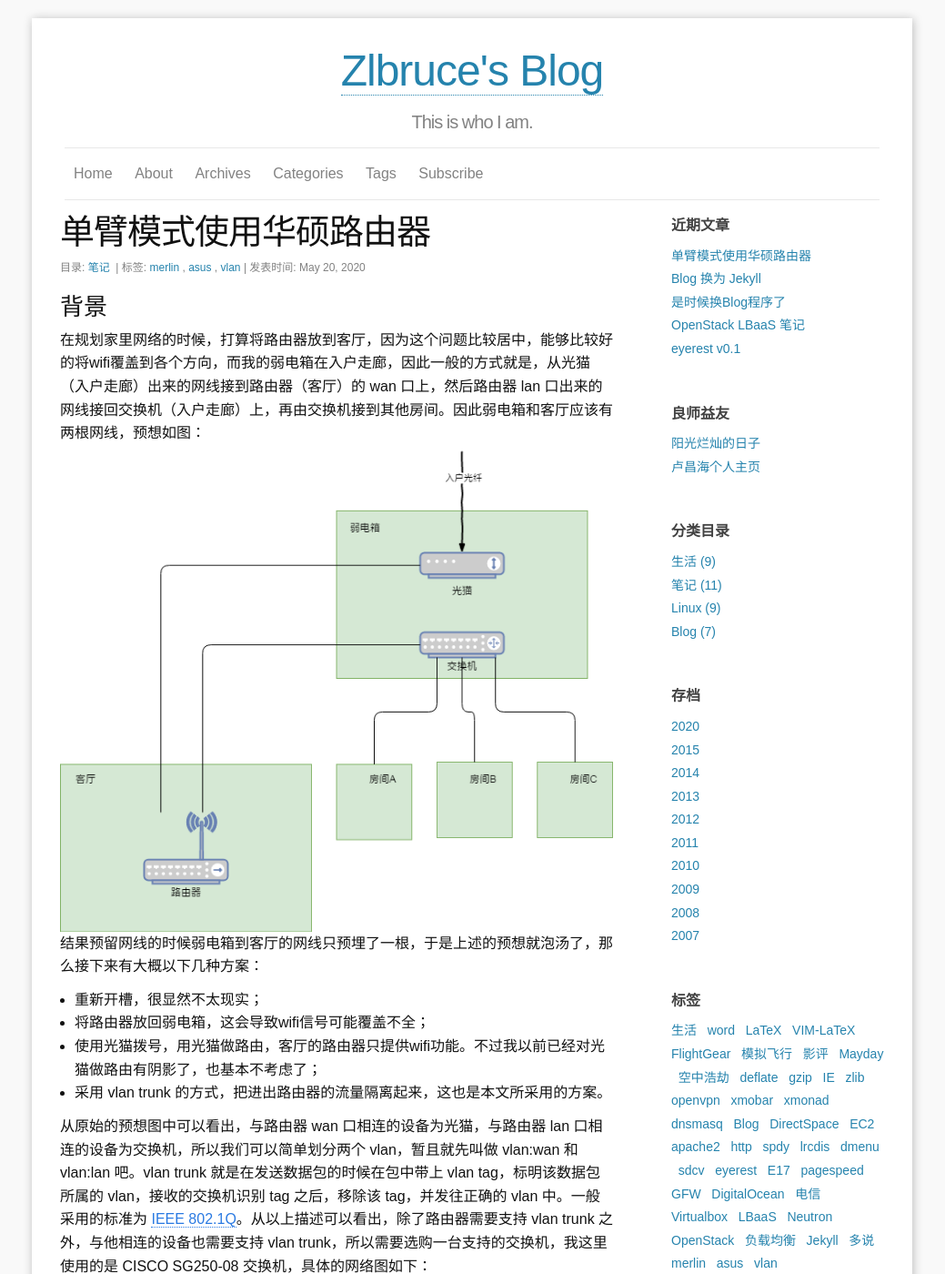
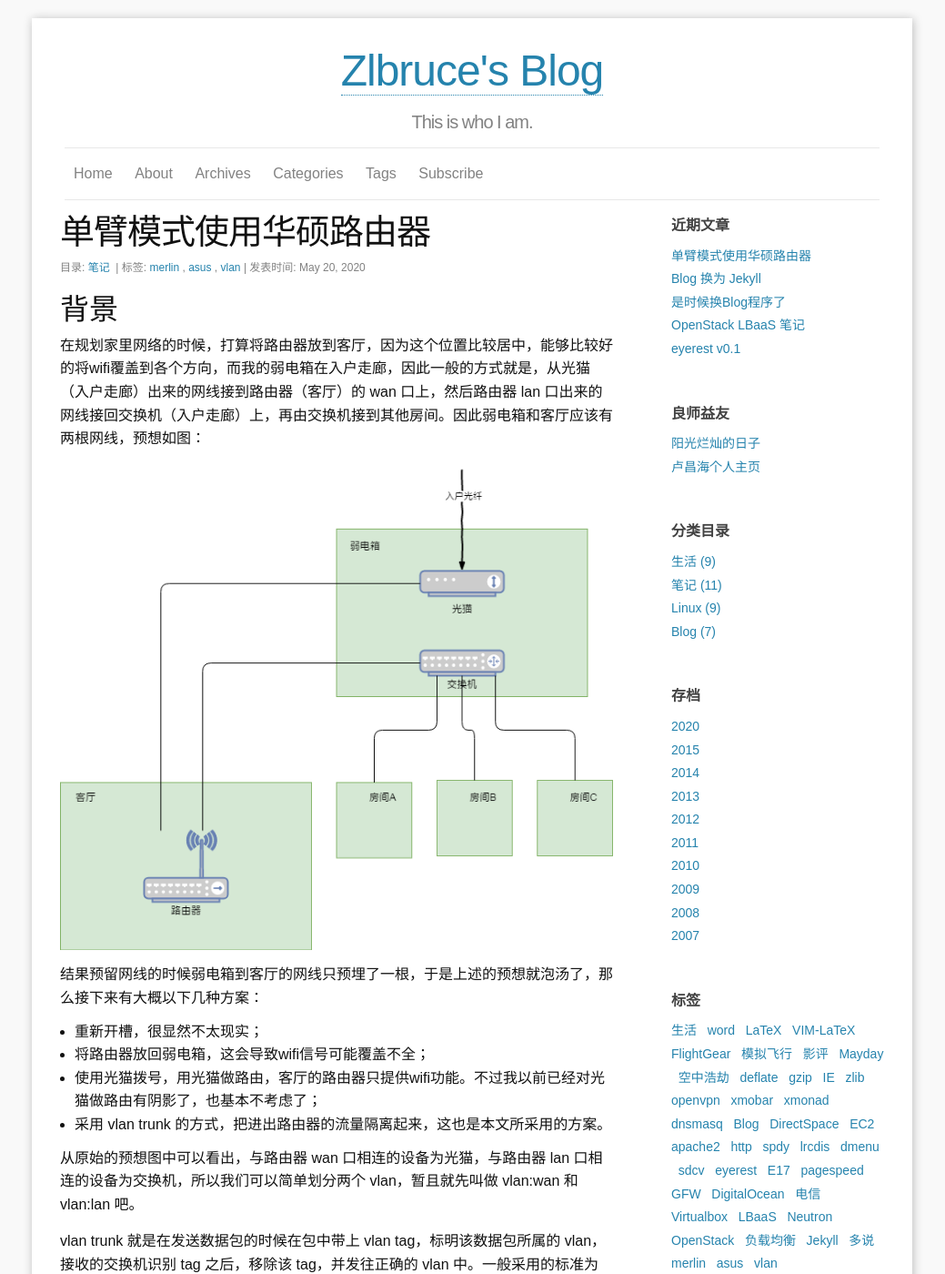
Before and after one commit to zlbruce/zlbruce.github.io, a Jekyll site: the page built from _posts/2020-05-20-one-arm-routing-merlin-asus.md, in a window 1280 px wide and 1400 px high. Shown: the whole window at 91% size, without its empty margins (121-1160 px from the left). Built offline with Jekyll 4.4.1, drawn with Linux system fonts in a browser that asks for light colours; comment, search, counter and statistics services are not loaded; some of the changed text lies outside the part shown.

Commit message:
修正笔误与格式

````diff
--- a/_posts/2020-05-20-one-arm-routing-merlin-asus.md
+++ b/_posts/2020-05-20-one-arm-routing-merlin-asus.md
@@ -9,46 +9,61 @@
   - asus
   - vlan
 ---
-### 背景
-在规划家里网络的时候，打算将路由器放到客厅，因为这个问题比较居中，能够比较好的将wifi覆盖到各个方向，而我的弱电箱在入户走廊，因此一般的方式就是，从光猫（入户走廊）出来的网线接到路由器（客厅）的 wan 口上，然后路由器 lan 口出来的网线接回交换机（入户走廊）上，再由交换机接到其他房间。因此弱电箱和客厅应该有两根网线，预想如图：
+## 背景
+在规划家里网络的时候，打算将路由器放到客厅，因为这个位置比较居中，能够比较好的将wifi覆盖到各个方向，而我的弱电箱在入户走廊，因此一般的方式就是，从光猫（入户走廊）出来的网线接到路由器（客厅）的 wan 口上，然后路由器 lan 口出来的网线接回交换机（入户走廊）上，再由交换机接到其他房间。因此弱电箱和客厅应该有两根网线，预想如图：
+
 ![plan]({{ site.url }}/images/2020-05/home-networking-plan.png)
+
 结果预留网线的时候弱电箱到客厅的网线只预埋了一根，于是上述的预想就泡汤了，那么接下来有大概以下几种方案：
 * 重新开槽，很显然不太现实；
 * 将路由器放回弱电箱，这会导致wifi信号可能覆盖不全；
 * 使用光猫拨号，用光猫做路由，客厅的路由器只提供wifi功能。不过我以前已经对光猫做路由有阴影了，也基本不考虑了；
 * 采用 vlan trunk 的方式，把进出路由器的流量隔离起来，这也是本文所采用的方案。
 
-从原始的预想图中可以看出，与路由器 wan 口相连的设备为光猫，与路由器 lan 口相连的设备为交换机，所以我们可以简单划分两个 vlan，暂且就先叫做 vlan:wan 和 vlan:lan 吧。vlan trunk 就是在发送数据包的时候在包中带上 vlan tag，标明该数据包所属的 vlan，接收的交换机识别 tag 之后，移除该 tag，并发往正确的 vlan 中。一般采用的标准为 [IEEE 802.1Q][1]。从以上描述可以看出，除了路由器需要支持 vlan trunk 之外，与他相连的设备也需要支持 vlan trunk，所以需要选购一台支持的交换机，我这里使用的是 CISCO SG250-08 交换机，具体的网络图如下：
+从原始的预想图中可以看出，与路由器 wan 口相连的设备为光猫，与路由器 lan 口相连的设备为交换机，所以我们可以简单划分两个 vlan，暂且就先叫做 vlan:wan 和 vlan:lan 吧。
+
+vlan trunk 就是在发送数据包的时候在包中带上 vlan tag，标明该数据包所属的 vlan，接收的交换机识别 tag 之后，移除该 tag，并发往正确的 vlan 中。一般采用的标准为 [IEEE 802.1Q][1]。
+
+从以上描述可以看出，除了路由器需要支持 vlan trunk 之外，与他相连的设备也需要支持 vlan trunk，所以需要选购一台支持的交换机，我这里使用的是 CISCO SG250-08 交换机，具体的网络图如下：
+
 ![vlan]({{ site.url }}/images/2020-05/home-networking.png)
-### RT-AC88U 的设置
+
+## RT-AC88U 的设置
 基本的想法确定之后，接下来就看看如何配置。首先，我的路由器型号为 RT-AC88U，我们先看看路由器的架构：
+
 ![asus]({{ site.url }}/images/2020-05/asus.png)
+
 可以简单的认为整个路由器由两部分组成，switch 和 linux 系统，路由器对外的网口都是插到的这个 switch，switch 上 8 号网口与 linux 系统的 eth0 网口相连，在路由器上使用`robocfg show`命令查看：
-```
+{% highlight bash %}
 VLANs: BCM5301x enabled mac_check mac_hash
    1: vlan1: 0 1 2 3 5 7 8t
    2: vlan2: 4 8u
-```
+{% endhighlight %}
+
 可以看到这个 switch 本身就划分了两个 vlan：vlan1 和 vlan2，而这个 8 号网口与 linux 的 eth0 口其实就用了 vlan trunk 通信，vlan1 的数据从 8 口收发的时候是带上了 tag 的，而 vlan2 的数据从 8 口收发的时候是不带 tag 的。另外 4 口其实对应的是路由器面板上 wan 口，所以其实路由器本身划分的两个 vlan，vlan1 和 vlan2 就是对应我们之前暂定的 vlan:lan 和vlan:wan。
 
 接着我们通过`ip`命令发现 lan 口的 ip 是配置得到了 br0 网口上，通过`brctl show`查看
-```
+
+{% highlight bash %}
 # brctl show
 bridge name     bridge id               STP enabled     interfaces
 br0             8000.244bfe4200c8       yes             vlan1
                                                         eth1
                                                         eth2
-```
+{% endhighlight %}
+
 其中 eth1 和 eth2 分别对应的是 2.4G 和 5G 的无线网口，很显然应该是 lan 口，因此再一次说明了 vlan1 代表之前的 vlan:lan。
 很显然我们沿用路由器的设定会比较简单，即 vlan1 带 tag，vlan2 不带 tag，路由器上的设置只需要如下语句：
-```
+
+{% highlight bash %}
 robocfg vlan 1 ports "0 1 2 3 4t 5 7 8t"
-```
+{% endhighlight %}
+
 其实就是增加了`4t`，让vlan1的数据也能在 4 口上转发，并且带上其 tag。
 
 我的路由器刷了梅林固件，因此将上面语句直接放到了`/jffs/scripts/services-start`脚本中，保证重启后也能正确的设置 vlan。
 
-### 交换机设置
+## 交换机设置
 按照以上思路，交换机的设置也就比较清楚了，总共 8 个网口：
 * 将 1-6 口划为 vlan1，即 lan 口，用于与其他房间的连接；
 * 7 口为 vlan2，即 wan 口，用于与光猫连接；
@@ -58,9 +73,10 @@
 
 ![switch]({{ site.url }}/images/2020-05/home-networking-switch.png)
 
-### 总结
+## 总结
 至此，整个的配置就完全结束了。我们简单做下分析：
-#### 会不会影响带宽？
+
+### 会不会影响带宽？
 从我自己的分析来看，应该不影响：
 1. 局域网访问，如果是有线与有线相互访问，其实是有交换机在进行转发，并不会通过 vlan trunk 口，肯定是不影响的。
 2. 局域网访问，如果是无线与有线相互访问，最初我认为会有影响，毕竟两个网口退化为一个网口了，但是当我发现路由器结构后，发现其内部用的就是 vlan trunk，因此路由器内部本身就退化为一个网口了，所以我个人认为不影响。
@@ -68,16 +84,17 @@
 4. 有线上网，首先自家的宽带才 300M，1G 网口就算损失一点 vlan tag 的带宽，也绰绰有余，另外加上上述第 2 点，我认为是不会有影响的。
 5. 无线上网，也不会通过 vlan trunk 口，肯定不会有影响。
 
-#### vlan2 不带 tag 的好处？
+### vlan2 不带 tag 的好处？
 在我最初的设想图中，vlan:lan 和 vlan:wan 都应该是带 tag 的，为了最小改动，才将 vlan2 设置为不带 tag。不过，现在思考后发现，其实不带 tag 有一个巨大的好处：假设路由器坏掉，临时换用其他路由器时，可以直接将网线接到新的路由器上，就能直接拨号了。虽然少了 vlan1，但是只会影响有线的网络，无线仍然可以正常使用。
 
-### RT-AX86U 的设置
+## RT-AX86U 的设置
 *2021-05-05 更新：*使用了快两年的 RT-AC88U 由于电源开关有点问题，京东直接免费更换了一个 RT-AX86U，不得不夸一下京东的售后。这里更新一下 RT-AX86U 的配置。
 
 更换路由器后是可以直接拨号并上网的，同时无线也能正常使用，所以可以用笔记本去登录路由器。登录之后发现没有`robocfg`命令，说明其内部结构应该与 RT-AC88U 不同。
 
 通过`ip`命令可以看到 lan 口 ip 仍然配置在了 br0 上，所以还是用`brctl show`查看一下：
-```
+
+{% highlight bash %}
 # brctl show
 bridge name     bridge id               STP enabled     interfaces
 br0             8000.fc3497390200       yes             eth1
@@ -87,14 +104,16 @@
                                                         eth5
                                                         eth6
                                                         eth7
+{% endhighlight %}
 
-```
 很显然 linux 接管了所有的网口，不再有类似 switch 的东西了。我们现在的问题是局域网的有线网络还用不了，也就是 vlan1 还没有加入到这个 br0，通过排除法，剩余的网口 eth0 就是我们之前定义的 vlan trunk 口，所以只需要在上面创建一个 vlan1，并把他加入到 br0 中即可：
-```
+
+{% highlight bash %}
 ip link add link eth0 name eth0.1 type vlan id 1
 ip link set eth0.1 up
 brctl addif br0 eth0.1
-```
+{% endhighlight %}
+
 同样，将上面语句放到`/jffs/scripts/services-start`保证开机能够执行即可。
 
 既然路由器内部不再是 vlan trunk 的方式了，因此之前总结的无线与有线的互通，在这台路由器上应该是有影响的了。
````
